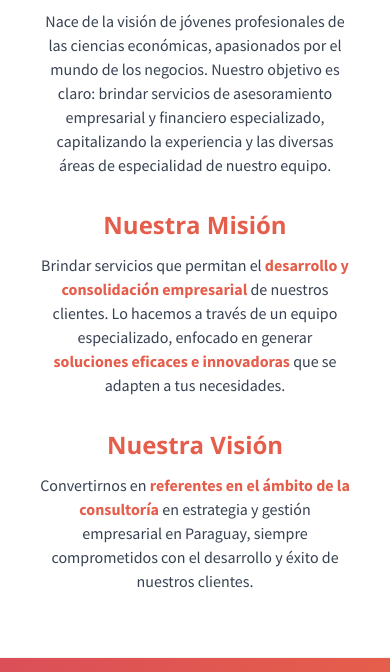
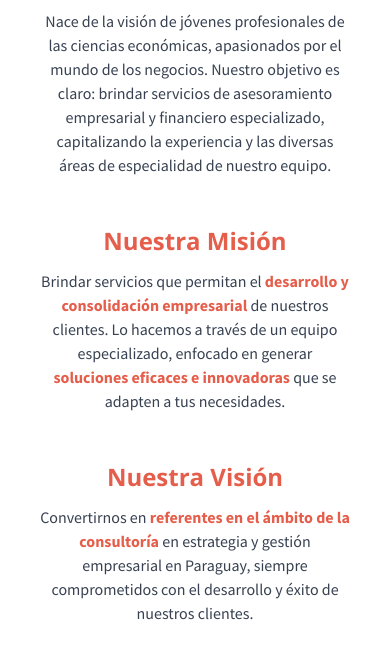
Before and after one commit to carlvallory/consultorabis, an Astro site: page / in a window 390 px wide. Shown: the part 932-1604 px from the top of the page. Built offline with nearby package versions, Linux system fonts and the light colour scheme; Astro itself is replaced by a stand-in of ours.

Commit message:
Quienes somos Gap v1.0

```diff
--- a/src/pages/index.astro
+++ b/src/pages/index.astro
@@ -38,7 +38,7 @@ import FormularioContacto from '../components/FormularioContacto.astro';
         <section id="quienes-somos" class="py-16 px-4 bg-white w-full border-b border-gray-100">
 			<div class="container mx-auto max-w-6xl">
 				<h2 class="text-logo-secundario text-3xl font-bold text-center text-blue-800 mb-8">Quiénes Somos</h2>
-				<div class="grid grid-cols-1 md:grid-cols-3 gap-8 text-center md:text-left">
+				<div class="grid grid-cols-1 md:grid-cols-3 gap-12 sm:gap-8 text-center md:text-left">
 					<div class="px-6 md:py-6">
 						<h3 class="text-2xl font-semibold text-logo-secundario mb-3">Consultora Bis</h3>
 						<p class="text-gray-700">
```
